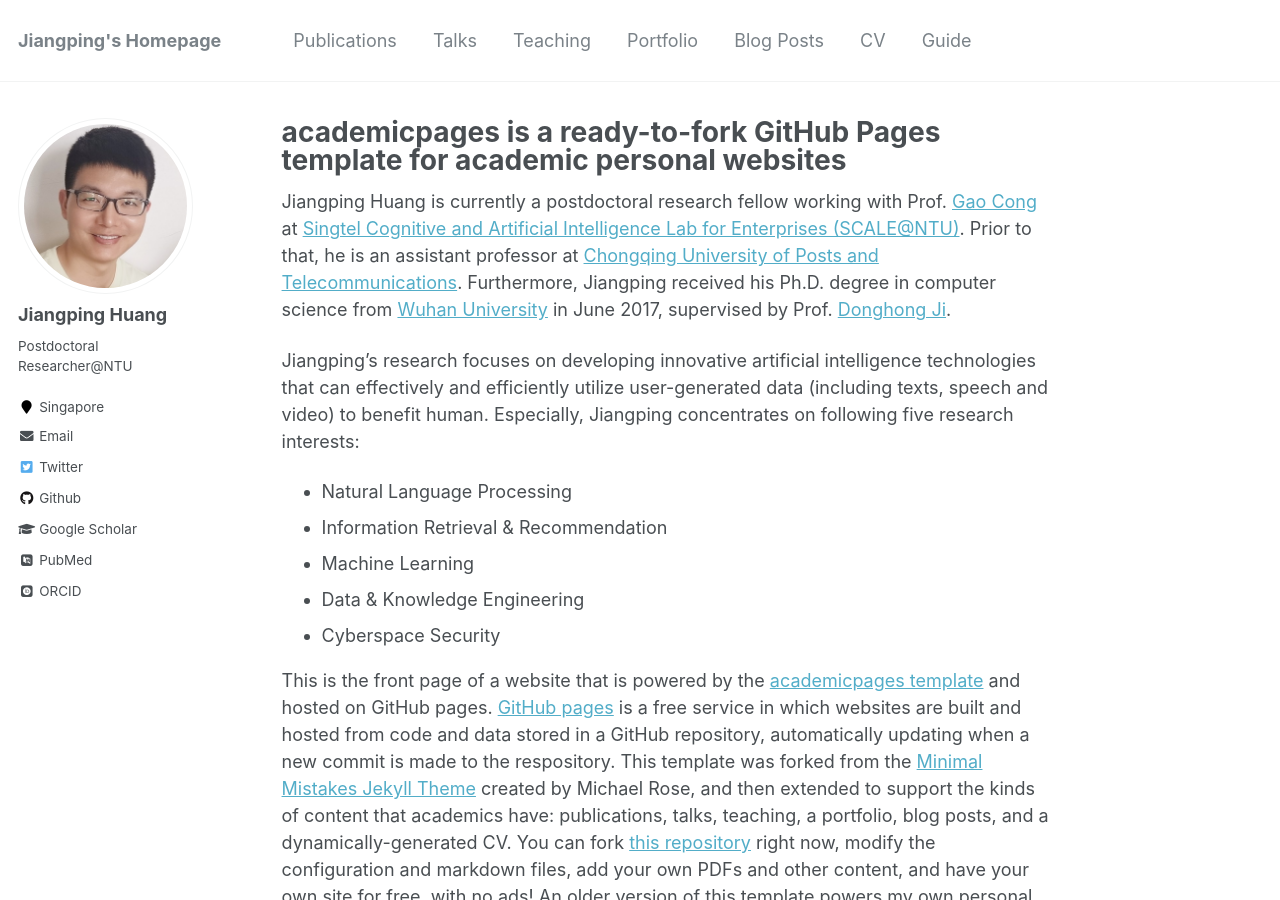
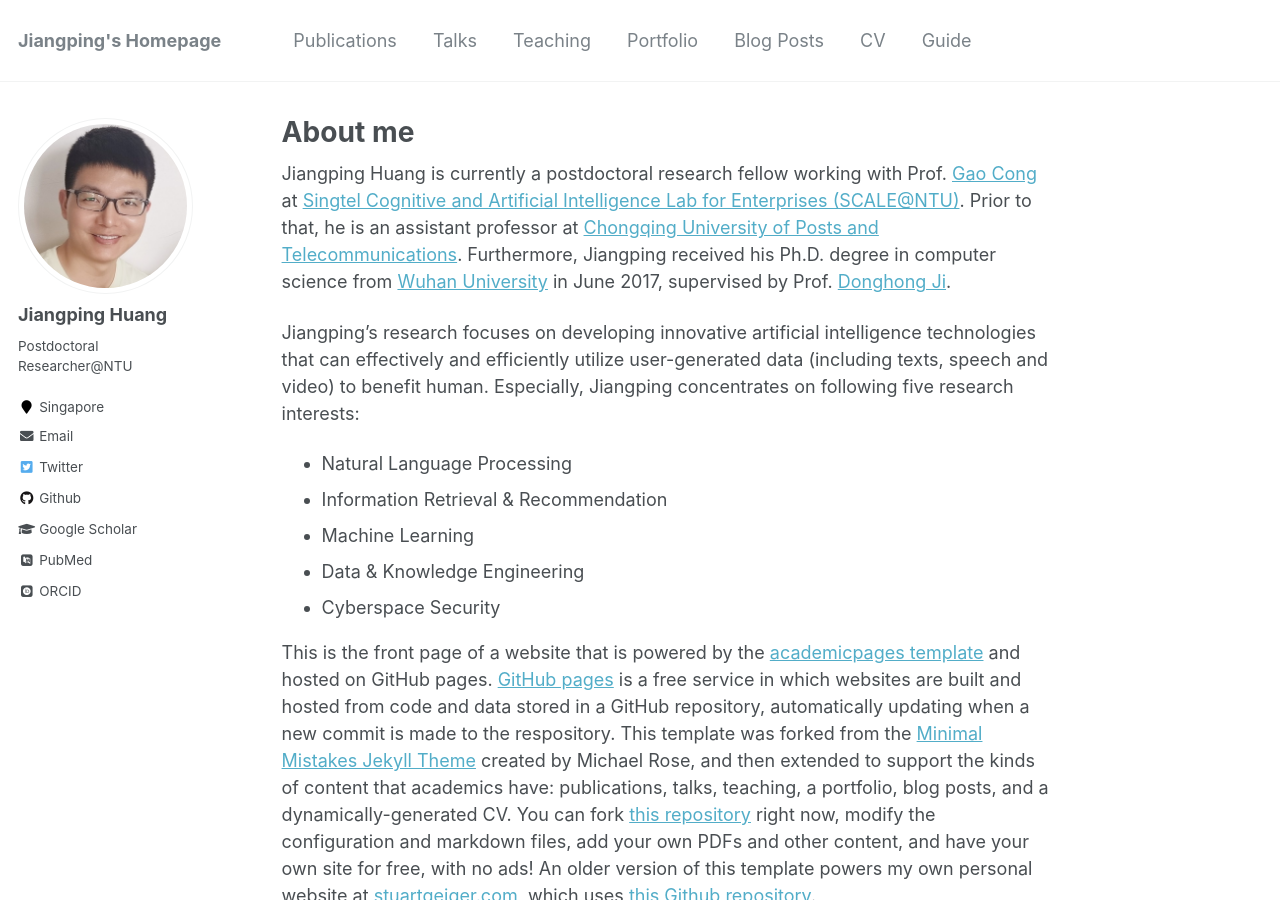
Before and after one commit to jiangpinghuang/h-jp.github.io, a Jekyll site: the page built from _pages/about.md, in a window 1280 px wide and 900 px high. Built offline with Jekyll 4.4.1, drawn with Linux system fonts in a browser that asks for light colours; some web fonts are replaced.

Commit message:
inital commit

```diff
--- a/_config.yml
+++ b/_config.yml
@@ -96,7 +96,7 @@ author:
   flickr           :
   facebook         :
   foursquare       :
-  github           : "academicpages"
+  github           : "https://github.com/h-jp"
   google_plus      :
   keybase          :
   instagram        :
--- a/_pages/about.md
+++ b/_pages/about.md
@@ -1,6 +1,6 @@
 ---
 permalink: /
-title: "academicpages is a ready-to-fork GitHub Pages template for academic personal websites"
+title: "About me"
 excerpt: "About me"
 author_profile: true
 redirect_from:
```
